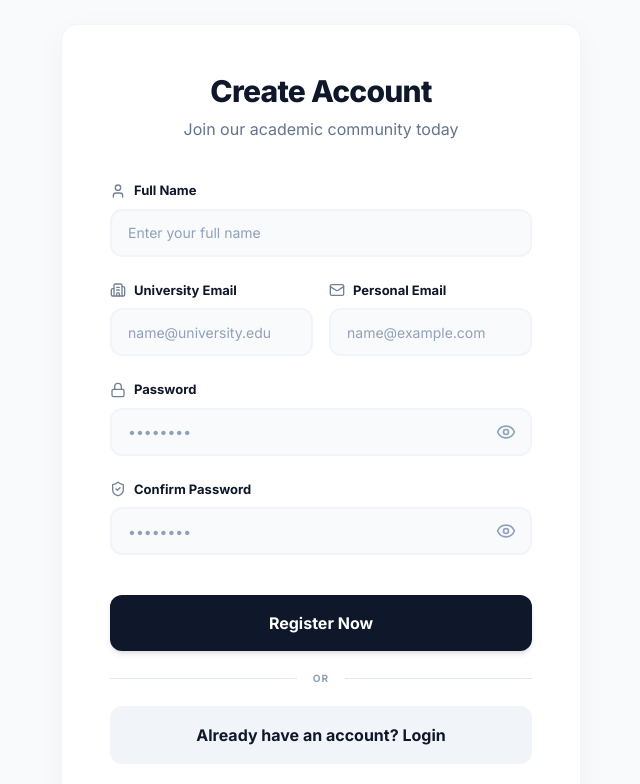
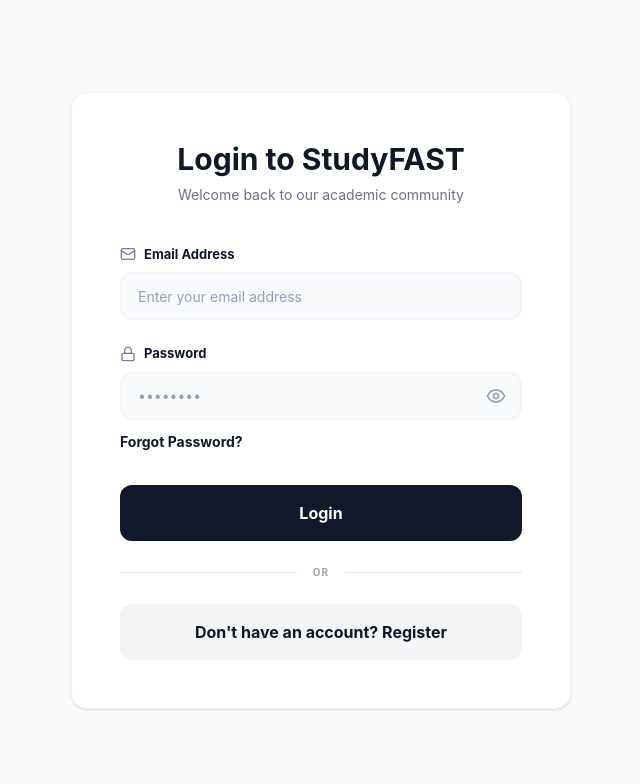
Before and after one commit to ammad-atif/StudyFAST, a React (Vite) app in the folder client/: page / in a window 1280 px wide. Shown: the top 784 px of the page, without its empty margins (319-959 px from the left). Built offline with nearby package versions, Linux system fonts and the light colour scheme.

Commit message:
UI for SignIn page added

```diff
--- a/client/src/App.tsx
+++ b/client/src/App.tsx
@@ -1,11 +1,12 @@
-import './App.css'
-import { SignupPage } from './features/auth/pages/SignupPage';
+import "./App.css";
+import { SignupPage } from "./features/auth/pages/SignupPage";
+import { SigninPage } from "./features/auth/pages/SigninPage";
 function App() {
   return (
     <>
-      <SignupPage />
+      <SigninPage />
     </>
-  )
+  );
 }
 
-export default App
+export default App;
--- /dev/null
+++ b/client/src/features/auth/pages/SigninPage.tsx
@@ -0,0 +1,109 @@
+import { useForm } from "react-hook-form";
+import { zodResolver } from "@hookform/resolvers/zod";
+import { signinSchema, type SigninFormData } from "../schemas/signinSchema";
+import { Input } from "../../../components/Input";
+import { Mail, Lock } from "lucide-react";
+
+const SigninPage = () => {
+  const {
+    register,
+    handleSubmit,
+    formState: { errors, isSubmitting },
+  } = useForm<SigninFormData>({
+    resolver: zodResolver(signinSchema),
+    mode: "onSubmit",
+    reValidateMode: "onBlur",
+  });
+
+  const onSubmit = async (data: SigninFormData) => {
+    console.log("Form Submitted:", data);
+  };
+
+  return (
+    <main className="bg-background-light min-h-screen flex flex-col font-sans">
+      <section className="flex-1 flex items-center justify-center p-4">
+        {/* Card Container */}
+        <div className="w-full max-w-[500px] bg-white rounded-2xl shadow-sm border border-gray-100 p-8 md:p-12">
+          <div className="text-center mb-10">
+            <h1 className="text-3xl font-bold text-gray-900 mb-2">
+              Login to StudyFAST
+            </h1>
+            <p className="text-gray-500 text-sm">
+              Welcome back to our academic community
+            </p>
+          </div>
+
+          <form onSubmit={handleSubmit(onSubmit)} className="space-y-6">
+            <Input
+              label="Email Address"
+              icon={<Mail className="w-4 h-4 text-slate-blue" />}
+              type="email"
+              placeholder="Enter your email address"
+              error={errors.email?.message}
+              {...register("email")}
+            />
+
+            <div>
+              <Input
+                label="Password"
+                icon={<Lock className="w-4 h-4 text-slate-blue" />}
+                type="password"
+                placeholder="••••••••"
+                error={errors.password?.message}
+                {...register("password")}
+              />
+              <button
+                type="button"
+                className="text-sm font-bold text-gray-900 mt-3 hover:text-gray-700 transition-colors cursor-pointer hover:underline"
+              >
+                Forgot Password?
+              </button>
+            </div>
+
+            <div className="pt-2 flex flex-col gap-4">
+              <button
+                disabled={isSubmitting}
+                className="w-full bg-[#111827] text-white font-bold py-4 rounded-xl hover:bg-black transition-all active:scale-[0.98] cursor-pointer disabled:cursor-not-allowed"
+                type="submit"
+              >
+                {isSubmitting ? "Logging in..." : "Login"}
+              </button>
+
+              <div className="flex items-center gap-4 py-2">
+                <div className="h-[1px] bg-gray-200 flex-1" />
+                <span className="text-[10px] text-gray-400 font-bold uppercase tracking-widest">
+                  or
+                </span>
+                <div className="h-[1px] bg-gray-200 flex-1" />
+              </div>
+
+              <button
+                type="button"
+                className="w-full bg-[#F3F4F6] text-gray-900 font-bold py-4 rounded-xl hover:bg-gray-200 transition-all active:scale-[0.98] cursor-pointer"
+              >
+                Don't have an account? Register
+              </button>
+            </div>
+          </form>
+
+          {/* Legal Links from Screenshot */}
+          {/* <div className="mt-10 text-center">
+            <p className="text-[11px] text-gray-400 leading-relaxed px-6">
+              By continuing, you agree to StudyFAST's{" "}
+              <a href="#" className="underline">
+                Terms of Service
+              </a>{" "}
+              and{" "}
+              <a href="#" className="underline">
+                Privacy Policy
+              </a>
+              .
+            </p>
+          </div> */}
+        </div>
+      </section>
+    </main>
+  );
+};
+
+export { SigninPage };
--- a/client/src/features/auth/pages/SignupPage.tsx
+++ b/client/src/features/auth/pages/SignupPage.tsx
@@ -12,7 +12,7 @@
   } = useForm<SignupFormData>({
     resolver: zodResolver(signupSchema),
     mode: "onSubmit", // Better UX: validates when user leaves the field,
-    reValidateMode: "onSubmit", // Re-validate on change for immediate feedback after first submit
+    reValidateMode: "onBlur", // Re-validate on change for immediate feedback after first submit
   });
 
   const onSubmit = async (data: SignupFormData) => {
--- /dev/null
+++ b/client/src/features/auth/schemas/signinSchema.ts
@@ -0,0 +1,14 @@
+import { z } from "zod";
+
+export const signinSchema = z.object({
+  email: z
+    .string()
+    .min(1, "Email is required")
+    .email("Please enter a valid academic email"),
+  password: z
+    .string()
+    .min(1, "Password is required")
+    .min(8, "Password must be at least 8 characters"),
+});
+
+export type SigninFormData = z.infer<typeof signinSchema>;
```
Also changed, not shown: client/src/features/auth/pages/ForgetPasswordPage.jsx (added).
